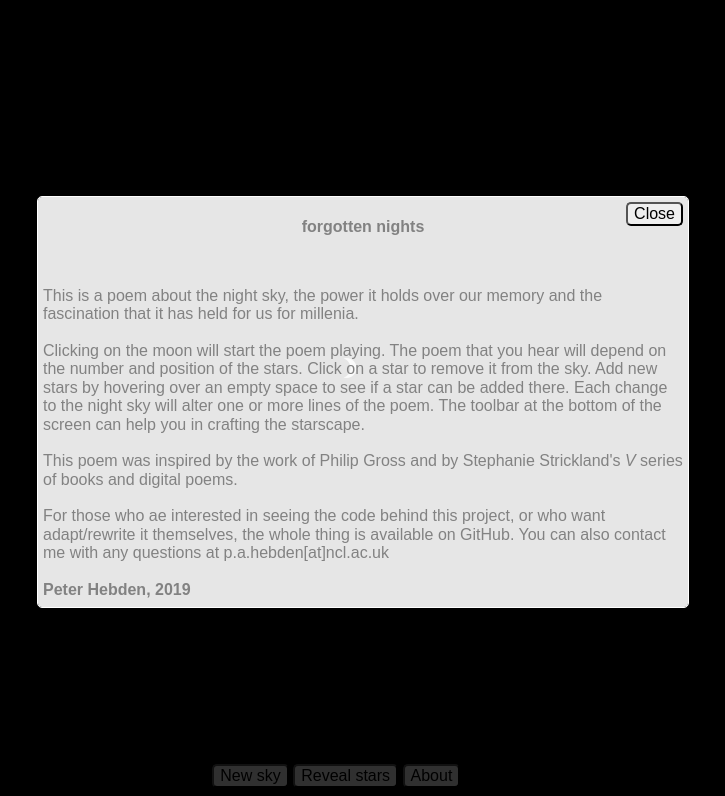
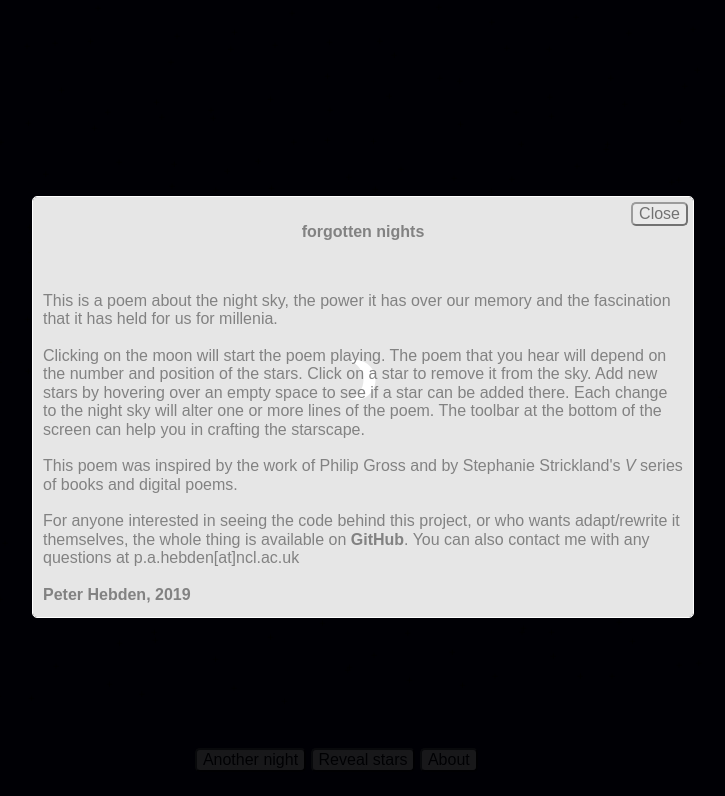
Before and after one commit to Pete-H-22/night-poem-2, a plain HTML site: page index.html in a window 1280 px wide. Shown: the part 4-800 px from the top of the page, without its empty margins (277-1002 px from the left). Drawn offline with Linux system fonts and the light colour scheme.

Commit message:
minor UI edits and sound tweaks

```diff
--- a/css/style.css
+++ b/css/style.css
@@ -13,9 +13,19 @@ body {
     margin: 0;
     padding: 0;
     width: 100%;
-    background-color:black;
-    color: lightgray;
+    background-color:#000219;
+    color: #fbfbfb;
     overflow: hidden;
+  }
+
+  a {
+    text-decoration: none;
+    font-weight: bold;
+    color: inherit;
+  }
+
+  a:hover {
+    text-decoration: underline;
   }
 
   .overlay{
@@ -28,6 +38,7 @@ body {
   .info-box {
     position:relative;
     width:50%;
+    max-width:95vw;
     height:50%;
     min-width: 400px;
     border: solid white 1px;
@@ -35,7 +46,7 @@ body {
     margin-top: 25vh;
     background-color: rgba(255,255,255,0.9);
     color: rgb(130,130,130);
-    padding: 5px;
+    padding: 10px;
     border-radius:5px;
     overflow-y: scroll;
     z-index: 2;
@@ -61,13 +72,19 @@ body {
   }
 
   .title-container {
-    /*font-size: 3rem;*/
+    /* font-size: 3em !important; */
     grid-column: 1 / 21;
     top: 45vh;
     left: 48vw;
     position: absolute;
     z-index: 1;
     /* background-color: black; */
+    height: 3em;
+    width: 3em;
+  }
+
+  .title {
+    font-size: 3em !important;
   }
 
   .parent {
@@ -78,7 +95,6 @@ body {
     grid-row-gap: 0.5em;
     height: 90%;
     width: inherit;
-    /*max-width: 100vh;*/
     max-height: 90vh;
     max-width: 90vw;
     margin: auto;
@@ -88,15 +104,20 @@ body {
 
   .toolbar {
     width: inherit;
-    max-width: 100vh;
+    max-width: 90vh;
     height: 3vh;
-    margin: 4vh auto 0 auto;
+    margin: 2vh auto 0 auto;
     position: relative;
   }
 
 
   button {
     border-radius: 5px;
+    opacity: 0.5;
+  }
+
+  button:hover {
+    opacity: 1;
   }
 
   #close-button {
--- a/index.html
+++ b/index.html
@@ -2,7 +2,7 @@
 <html lang="en">
 <head>
   <meta charset="utf-8">
-  <title>Hello World</title>
+  <title>forgotten nights - Peter Hebden</title>
   <link rel="manifest" href="/manifest.json">
   <link rel="stylesheet" href="css/style.css">
   <meta name="viewport" content="width=device-width, initial-scale=1.0">
@@ -29,7 +29,7 @@
       <button id="all-button">All stars</button>
       <button id="none-button">No stars</button>
       -->
-      <button id="new-sky-button">New sky</button>
+      <button id="new-sky-button">Another night</button>
       <button id="reveal-button">Reveal stars</button>
       <button id="info-button">About</button>
       <button id="stop-button">Stop</button>
@@ -40,7 +40,7 @@
           <p class="info-title">forgotten nights</p>
           <p>&nbsp;</p>
           <p class="info-mobile">This site is designed for desktop computers and is unsuitable for touchscreens. Please visit from a different device.</p>
-          <p class="info-main">This is a poem about the night sky, the power it holds over our memory and the fascination that it has held for us for millenia. <br/><br/> Clicking on the moon will start the poem playing. The poem that you hear will depend on the number and position of the stars. Click on a star to remove it from the sky. Add new stars by hovering over an empty space to see if a star can be added there. Each change to the night sky will alter one or more lines of the poem. The toolbar at the bottom of the screen can help you in crafting the starscape. <br/><br/> This poem was inspired by the work of Philip Gross and by Stephanie Strickland's <em>V</em> series of books and digital poems. <br/><br/> For those who ae interested in seeing the code behind this project, or who want adapt/rewrite it themselves, the whole thing is available on GitHub. You can also contact me with any questions at p.a.hebden[at]ncl.ac.uk <br/><br/> <strong>Peter Hebden, 2019</strong></p>
+          <p class="info-main">This is a poem about the night sky, the power it has over our memory and the fascination that it has held for us for millenia. <br/><br/> Clicking on the moon will start the poem playing. The poem that you hear will depend on the number and position of the stars. Click on a star to remove it from the sky. Add new stars by hovering over an empty space to see if a star can be added there. Each change to the night sky will alter one or more lines of the poem. The toolbar at the bottom of the screen can help you in crafting the starscape. <br/><br/> This poem was inspired by the work of Philip Gross and by Stephanie Strickland's <em>V</em> series of books and digital poems. <br/><br/> For anyone interested in seeing the code behind this project, or who wants adapt/rewrite it themselves, the whole thing is available on <a href="https://github.com/Pete-H-22/night-poem-2" target="_blank">GitHub</a>. You can also contact me with any questions at p.a.hebden[at]ncl.ac.uk <br/><br/> <strong>Peter Hebden, 2019</strong></p>
           <button id="close-button">Close</button>
         </div>
     </div>
--- a/js/lines.js
+++ b/js/lines.js
@@ -111,7 +111,7 @@ lines =
     //SECOND VERSE - LINE 1
     //[2]
     [
-        ["Ladies and gentlemen,",new Audio("sound/200.m4a")],
+        ["Ladies and gentlemen,",new Audio("sound/200.m4a")], //*
         ["Listen son,",new Audio("sound/210.m4a")],
         ["Stern-eyed girl,",new Audio("sound/220.m4a")],
         ["My dear friend,",new Audio("sound/230.m4a")]
@@ -176,7 +176,7 @@ lines =
     [
         ["what I was saying",new Audio("sound/a00.m4a")],
         ["even the tiniest things",new Audio("sound/a10.m4a")],
-        ["the rough grain of our history",new Audio("sound/a20.m4a")] //*to add
+        ["the rough grain of our history",new Audio("sound/a20.m4a")]
     ],
     //SECOND VERSE - LINE 10
     //[11]
@@ -196,7 +196,7 @@ lines =
     [
         ["the chill of the last few minutes",new Audio("sound/d00.m4a")],
         ["all of the weight the stars pass down",new Audio("sound/d10.m4a")],
-        ["so many moments I want to forget",new Audio("sound/d20.m4a")] // *to add
+        ["so many moments I want to forget",new Audio("sound/d20.m4a")]
     ],
     //PAUSES
     [
--- a/js/main.js
+++ b/js/main.js
@@ -1,3 +1,14 @@
+//displaying warning for mobile users
+if( navigator.userAgent.match(/Android/i)
+|| navigator.userAgent.match(/webOS/i)
+|| navigator.userAgent.match(/iPhone/i)
+|| navigator.userAgent.match(/iPad/i)
+|| navigator.userAgent.match(/iPod/i)
+|| navigator.userAgent.match(/BlackBerry/i)
+|| navigator.userAgent.match(/Windows Phone/i) ) {
+$(".info-main, #close-button").css({"display":"none"});
+$(".info-mobile").css({"display":"block"});
+}
 
 window.stars_total = 0;
 
@@ -8,18 +19,6 @@ window.onload = () => {
     if ('serviceWorker' in navigator) {
       navigator.serviceWorker
                .register('./sw.js');
-    }
-
-    //displaying warning for mobile users
-    if( navigator.userAgent.match(/Android/i)
-        || navigator.userAgent.match(/webOS/i)
-        || navigator.userAgent.match(/iPhone/i)
-        || navigator.userAgent.match(/iPad/i)
-        || navigator.userAgent.match(/iPod/i)
-        || navigator.userAgent.match(/BlackBerry/i)
-        || navigator.userAgent.match(/Windows Phone/i) ) {
-      $(".info-main, #close-button").css({"display":"none"});
-      $(".info-mobile").css({"display":"block"});
     }
 
     //setting initial conditions - empty sky
@@ -69,13 +68,13 @@ window.new_sky = function() {
 
     $(".item").each(function(){
       if (
-          $(this).position().top+$(this).height() >= $(".title-container").position().top
+          $(this).position().top+$(this).height() >= $(".title-container").position().top-10
           &&
-          $(this).position().top <= $(".title-container").position().top+$(".title-container").height()
+          $(this).position().top <= $(".title-container").position().top+$(".title-container").height()+10
           &&
-          $(this).position().left <= $(".title-container").position().left+$(".title-container").width()
+          $(this).position().left <= $(".title-container").position().left+$(".title-container").width()+10
           &&
-          $(this).position().left+$(this).width() >= $(".title-container").position().left+$(".title-container").width()
+          $(this).position().left+$(this).width() >= $(".title-container").position().left-10
       ) {
           $(this).css({"visibility":"hidden"});
       } else {
```
Also changed, not shown: ._index.html, 10 other files.
